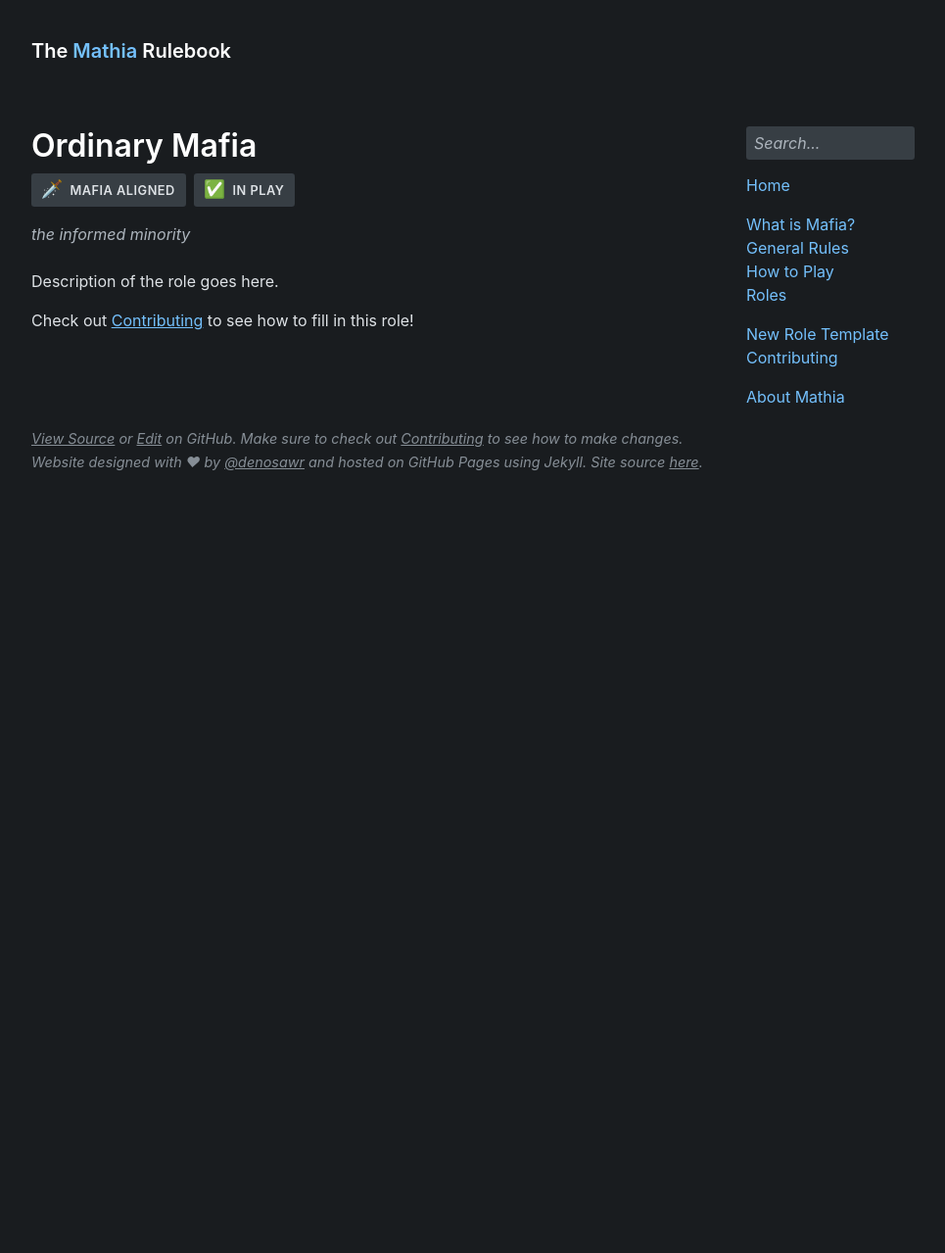
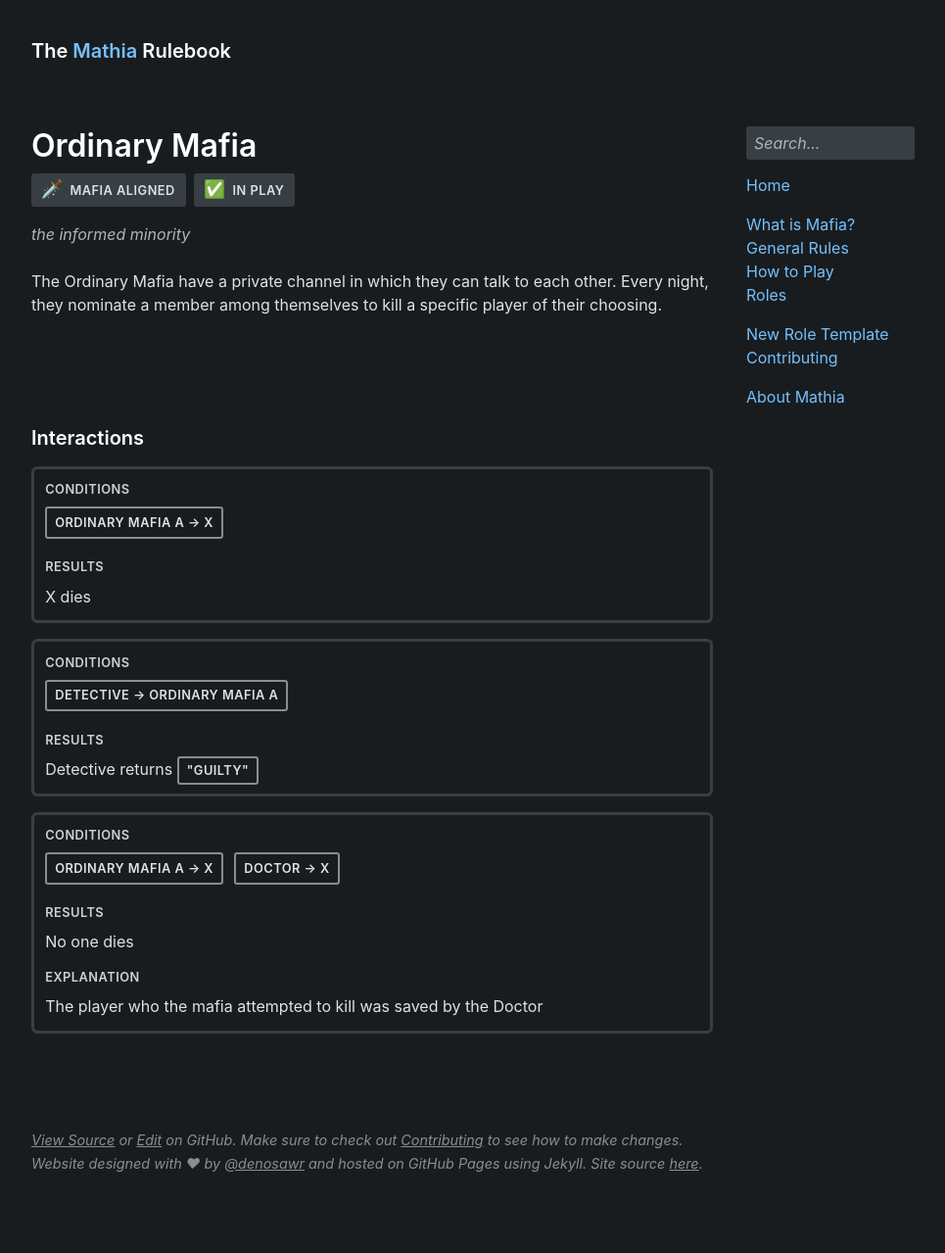
Before and after one commit to olliecheng/mathia-rulebook, a Jekyll site: the page built from roles/ordinary-mafia.md, in a window 1280 px wide. Shown: the whole page at 98% size, without its empty margins (152-1117 px from the left). Built offline with Jekyll 4.4.1, drawn with Linux system fonts in a browser that asks for light colours; some web fonts are replaced; before the commit the page ends 900 px from its top, so only the background shows below that.

Commit message:
Update ordinary-mafia.md

```diff
--- a/roles/ordinary-mafia.md
+++ b/roles/ordinary-mafia.md
@@ -7,6 +7,19 @@ description: the informed minority
 special: ordinary
 ---
 
-Description of the role goes here.
+The Ordinary Mafia have a private channel in which they can talk to each other. Every night, they nominate a member among themselves to kill a specific player of their choosing.
 
-Check out [Contributing]({{ site.baseurl }}{% link information/contributing.md %}) to see how to fill in this role!
+{% capture interactions %}
+Ordinary Mafia A > X;
+X dies;
+
+---
+Detective > Ordinary Mafia A;
+Detective returns "Guilty";
+
+---
+Ordinary Mafia A > X, Doctor > X;
+No one dies;
+The player who the mafia attempted to kill was saved by the Doctor;
+{% endcapture %}
+{% include interactions.html content=interactions %}
```
